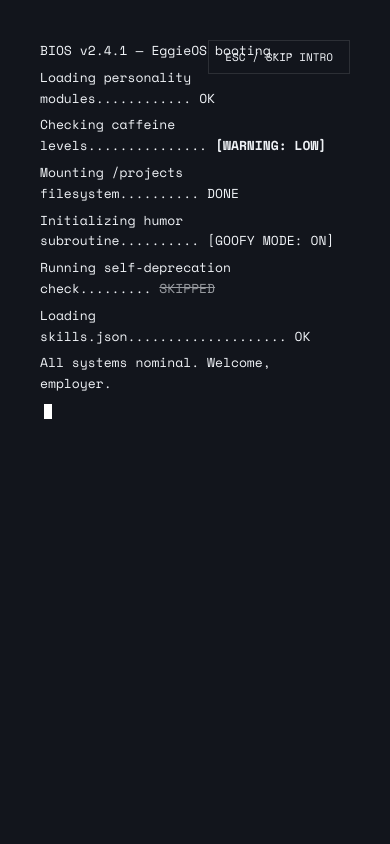
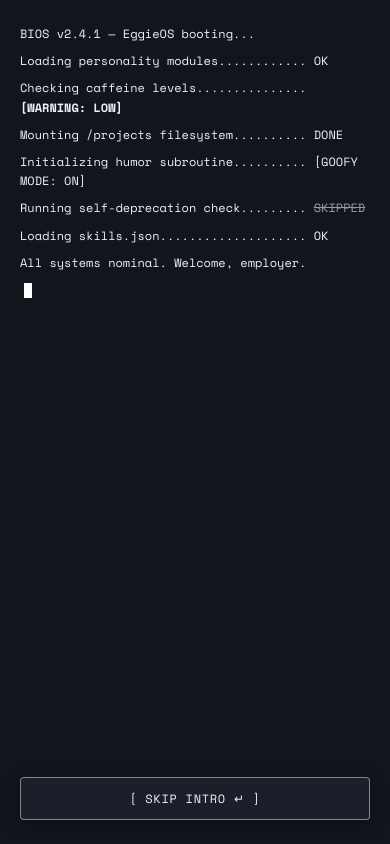
Before and after one commit to Eggie20/Eggie_Portfolio, a React (Vite) app: page / in a window 390 px wide. Built offline with nearby package versions, Linux system fonts and the light colour scheme.

Commit message:
Move boot screen skip button to bottom on mobile with working ESC/Enter key listener

```diff
--- a/src/components/BootScreen.jsx
+++ b/src/components/BootScreen.jsx
@@ -63,8 +63,19 @@ export default function BootScreen({ onComplete }) {
     setTimeout(() => {
       sessionStorage.setItem('eggieos_booted', 'true');
       onComplete();
-    }, 400);
+    }, 350);
   };
+
+  // Keyboard shortcut listener for Escape, Enter, Space
+  useEffect(() => {
+    const handleKeyDown = (e) => {
+      if (e.key === 'Escape' || e.key === 'Enter' || e.key === ' ') {
+        handleSkip();
+      }
+    };
+    window.addEventListener('keydown', handleKeyDown);
+    return () => window.removeEventListener('keydown', handleKeyDown);
+  }, []);
 
   return (
     <div
@@ -74,8 +85,13 @@ export default function BootScreen({ onComplete }) {
         pointerEvents: isFading ? 'none' : 'auto'
       }}
     >
-      <button id="boot-skip-btn" className="boot-skip-btn" onClick={handleSkip}>
-        ESC / SKIP INTRO
+      <button
+        id="boot-skip-btn"
+        className="boot-skip-btn"
+        onClick={handleSkip}
+        aria-label="Skip boot sequence intro"
+      >
+        <span>[ SKIP INTRO ↵ ]</span>
       </button>
 
       <div className="boot-content">
--- a/src/index.css
+++ b/src/index.css
@@ -280,14 +280,14 @@ html {
   font-family: var(--font-mono);
   font-size: 13px;
   line-height: 1.6;
-  padding: 40px;
+  padding: 40px 40px 100px;
   display: flex;
   flex-direction: column;
   justify-content: flex-start;
-  z-index: 999;
+  z-index: 9999;
   box-sizing: border-box;
-  overflow: hidden;
-  transition: opacity 0.8s ease, transform 0.8s cubic-bezier(0.77, 0, 0.175, 1);
+  overflow-y: auto;
+  transition: opacity 0.6s ease, transform 0.6s cubic-bezier(0.77, 0, 0.175, 1);
 }
 
 .boot-content {
@@ -296,26 +296,58 @@ html {
 }
 
 .boot-line {
-  margin-bottom: 6px;
+  margin-bottom: 8px;
   white-space: pre-wrap;
+  word-break: break-word;
 }
 
 .boot-skip-btn {
-  position: absolute;
-  top: 40px;
+  position: fixed;
+  bottom: 36px;
   right: 40px;
-  background: transparent;
+  background: var(--panel);
   color: var(--text);
-  border: 1px solid var(--border);
-  padding: 8px 16px;
+  border: 1px solid var(--border-active);
+  padding: 10px 18px;
   font-family: var(--font-mono);
   font-size: 11px;
+  letter-spacing: 0.06em;
   cursor: pointer;
-  transition: background 0.2s ease;
+  z-index: 10000;
+  border-radius: 4px;
+  box-shadow: 0 4px 16px rgba(0, 0, 0, 0.35);
+  transition: all 0.2s cubic-bezier(0.16, 1, 0.3, 1);
+  display: flex;
+  align-items: center;
+  justify-content: center;
+  user-select: none;
 }
 
 .boot-skip-btn:hover {
-  background: var(--accent-hover);
+  background: var(--text);
+  color: var(--bg);
+  transform: translateY(-2px);
+  box-shadow: 0 6px 20px rgba(0, 0, 0, 0.45);
+}
+
+.boot-skip-btn:active {
+  transform: translateY(0);
+}
+
+@media (max-width: 768px) {
+  .boot-screen {
+    padding: 24px 20px 100px;
+    font-size: 12px;
+  }
+
+  .boot-skip-btn {
+    bottom: 24px;
+    right: 20px;
+    left: 20px;
+    width: calc(100% - 40px);
+    padding: 12px 18px;
+    font-size: 12px;
+  }
 }
 
 @keyframes caffeine-flash {
```
